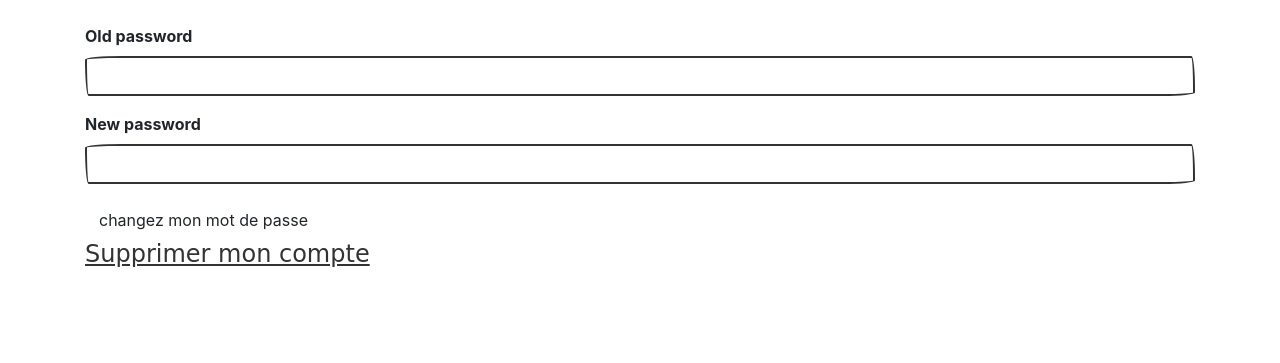
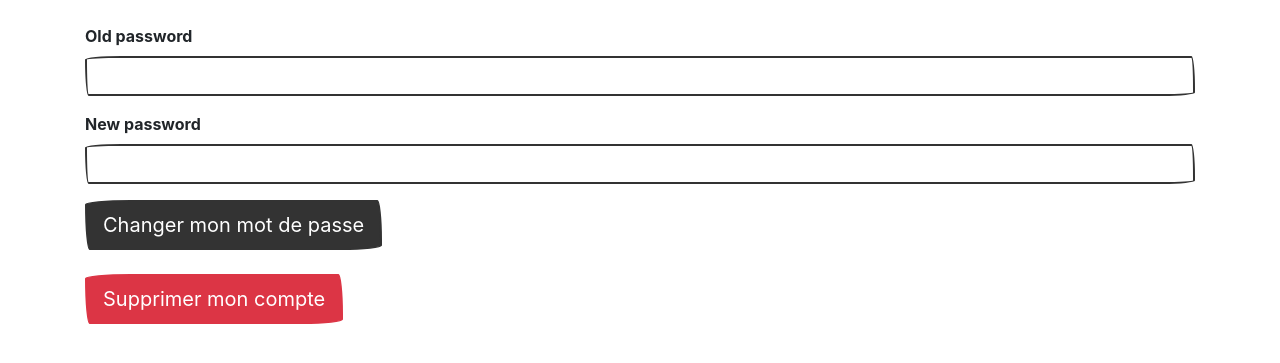
Before and after one commit to Auribouros/Altic, a Symfony app: template templates/altic/modifyAccount.html.twig in a window 1280 px wide. Shown: the part 176-539 px from the top of the page. Run offline with Twig, Linux system fonts and the light colour scheme; the template is opened without the code that fills it, so the values that code supplies are empty; form fields are guessed from the names that the template uses; some libraries are stand-ins or nearby versions; some web fonts are replaced.

Commit message:
mise en forme modif compte

```diff
--- a/src/Form/ModifyAccountType.php
+++ b/src/Form/ModifyAccountType.php
@@ -20,7 +20,7 @@ class ModifyAccountType extends AbstractType
                 'type'=> PasswordType::class,
                 'invalid_message'=>'les mots de passe sont differents',
                 'first_options'  => ['label' => 'nouveau mot de passe'],
-                'second_options' => ['label' => 'xomfirmer le nouveau mot de passe'],
+                'second_options' => ['label' => 'comfirmer le nouveau mot de passe'],
             ])
         ;
     }
--- a/templates/altic/modifyAccount.html.twig
+++ b/templates/altic/modifyAccount.html.twig
@@ -16,11 +16,11 @@
 	{{form_start(modifyForm)}}
 		{{form_row(modifyForm.oldPassword)}}
 		{{form_row(modifyForm.newPassword)}}
-        <button class="btn" type="submit">changez mon mot de passe</button>
+        <button class="btn btn-lg btn-primary" type="submit">Changer mon mot de passe</button>
 	{{form_end(modifyForm)}}
-
+	<br>
 	<div class="row">
-		<div class="col"><a href="{{ path('altic_deleteAccount') }}"style="text-align: center;" class="h4">Supprimer mon compte</a></div>
+		<div class="col"><a href="{{ path('altic_deleteAccount') }}"style="text-align: center; color: white;" class="h4"><button class="btn btn-lg btn-danger">Supprimer mon compte</button></a></div>
 	</div>
 
 
```
Also changed, not shown: templates/registration/register.html.twig (+0 -9 lines).
